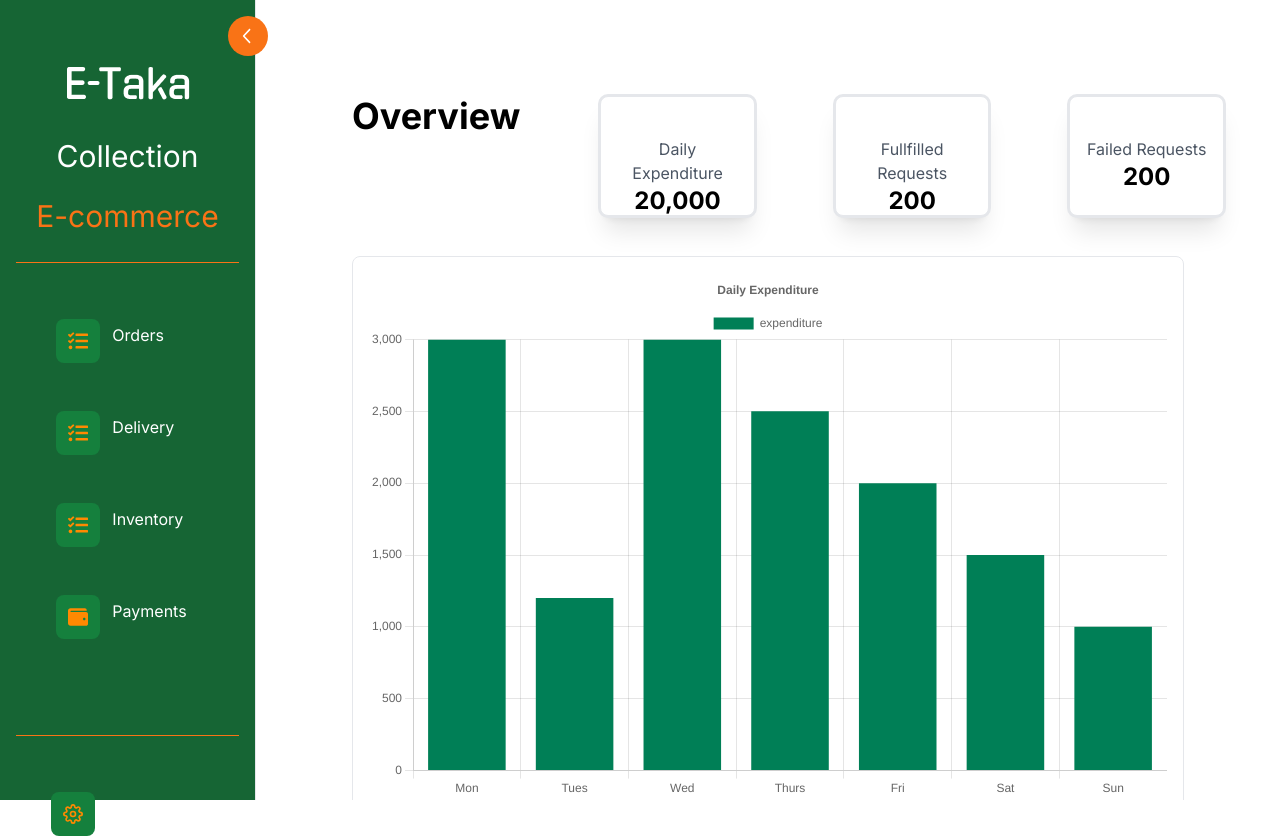
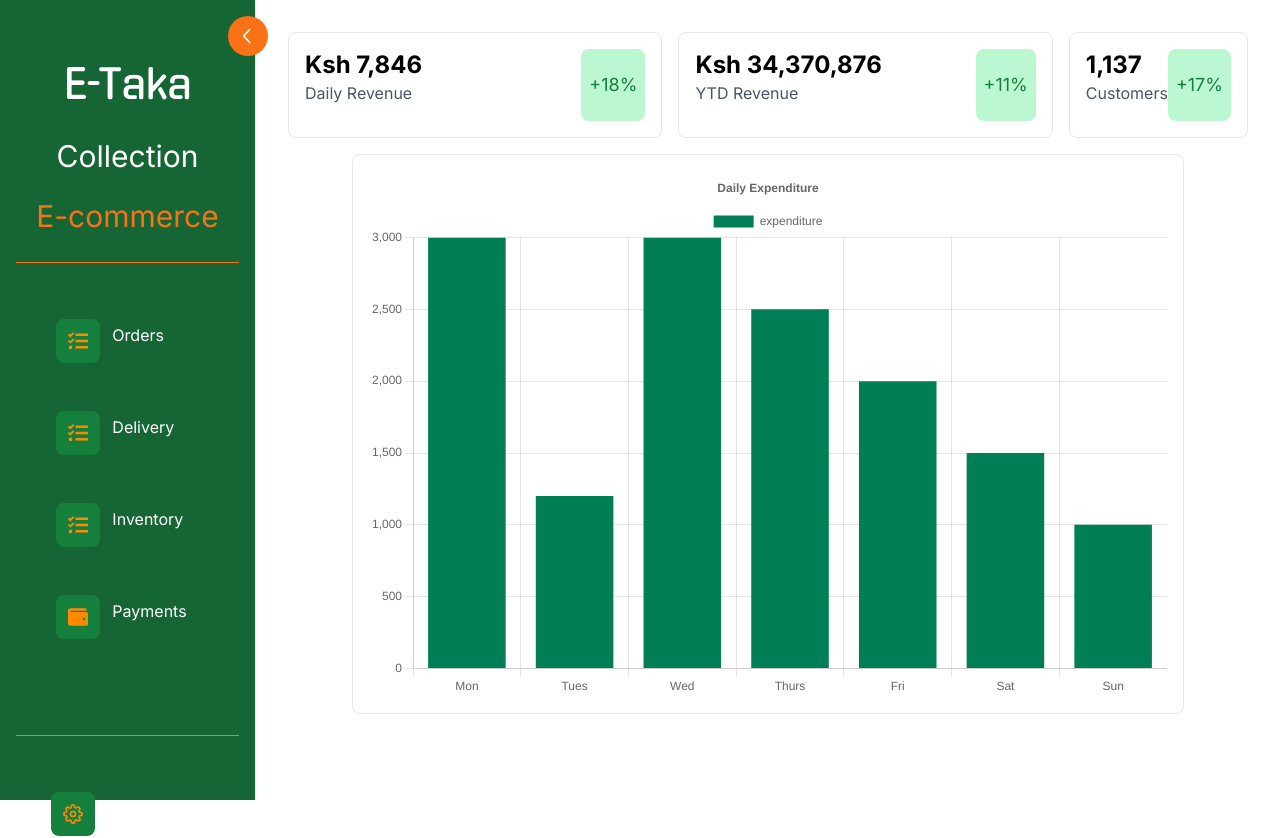
Before and after one commit to nyeliep/E-Taka-Frontend, a Next.js app: page /e-commerce in a window 1280 px wide. Shown: the top 838 px of the page. Built offline with nearby package versions, Linux system fonts and the light colour scheme.

Commit message:
added stylings

```diff
--- a/src/app/Atoms/RequestCard/index.tsx
+++ b/src/app/Atoms/RequestCard/index.tsx
@@ -16,27 +16,27 @@ interface Request {
 
 const RequestCard = ({ request }: { request: Request }) => {
   return (
-    <div className="bg-white shadow-md p-4 rounded-lg mb-4 relative">
+    <div className="bg-white shadow-md p-4 rounded-lg mb-4 relative mt-10">
       <div className="absolute top-1 right-0 p-2 text-lg ">
-      <p className={`text-sm ${request.status === 'confirmed' ? 'text-green-500' : 'text-orange-500'}`}>
+      {/* <p className={`text-sm ${request.status === 'confirmed' ? 'text-green-500' : 'text-orange-500'}`}>
       {request.status}
-       </p>
+       </p> */}
       </div>
      <div>
 
       </div>
-      <div className="flex flex-col">
-        <div className='flex gap-36'>
+      <div className="flex ">
+        <div className='flex '>
         {/* <img  src='/images/phone8.jpeg' alt={request.ewaste_type} className="w-40 mb-4" /> */}
-          <div className='flex-col p-2'>
+          <div className='flex gap-36'>
             <p className="text-gray-500 text-m">
               <h1 className='mb-2 text-gray-500 font-bold'>Requester</h1>
               {request.requester}</p>
             <p className="text-gray-500 text-m">
-              <h1 className='mb-2 text-gray-500 font-bold mt-5'>E-waste Type</h1>
+              <h1 className='mb-2 text-gray-500 font-bold '>E-waste Type</h1>
                {request.ewaste_type}</p>
-          </div>
-          <div className='flex-col p-2'>
+
+
             <p className="text-gray-500 ">
               <h1 className='mb-2 text-gray-500 font-bold'>Location</h1>
              <p className='mb-6'>{request.location}</p>
@@ -44,18 +44,17 @@ const RequestCard = ({ request }: { request: Request }) => {
             <p className='mb-2 text-gray-500 font-bold'>
               <h1>QTY:</h1>
               {request.quantity}</p>
+
+
+            <p className="text-gray-500 text-m">
+            <h1 className='mb-2 text-gray-500 font-bold '>Status</h1>
+            {request.status}</p>
+            <p className="text-gray-500 text-m">
+              <h1 className='mb-2 text-gray-500 font-bold '>Payment</h1>
+              {request.payment_status}
+              </p>
           </div>
-          <div className='flex-col p-2'>
-            <p className="text-gray-500 text-m">
-              <h1 className='mb-2 text-gray-500 font-bold'>Location</h1>
-               {request.location}</p>
-            <p className="text-gray-500 text-m">
-              <h1 className='mb-2 text-gray-500 font-bold mt-5'>Payment</h1>
-              {request.payment_status}</p>
-          </div>
-          <p className="text-gray-500 text-m">
-            <h1 className='mb-2 text-gray-500 font-bold mt-2'>Status</h1>
-            {request.status}</p>
+
         </div>
       </div>
     </div>
--- a/src/app/Components/TopNavCards/index.tsx
+++ b/src/app/Components/TopNavCards/index.tsx
@@ -1,36 +1,42 @@
 import React from 'react';
 
 const TopCards = () => {
+
   return (
+    <div>
 
-    <div className='flex gap-20 m-10 justify-between mt-20'>
-      <h1 className='text-4xl ml-10 font-bold '>Overview</h1>
-      <div className='lg:col-span-2 col-span-1 bg-white flex justify-between border p-4 rounded-lg ring-gray-200 ring-2 shadow-xl  ' style={{width:"30vh", height:"15vh"}}>
-        <div className='flex flex-col w-full pb-4 text-center mt-6'>
-        <p className='text-gray-600'>Daily Expenditure</p>
-          <p className='text-2xl font-bold'>20,000</p>
+    <div className='grid lg:grid-cols-5 gap-4 p-4'>
 
+        <div className='lg:col-span-2 col-span-1 bg-white flex justify-between w-full border p-4 rounded-lg'>
+            <div className='flex flex-col w-full pb-4'>
+                <p className='text-2xl font-bold'>Ksh 7,846</p>
+                <p className='text-gray-600'>Daily Revenue</p>
+            </div>
+            <p className='bg-green-200 flex justify-center items-center p-2 rounded-lg'>
+                <span className='text-green-700 text-lg'>+18%</span>
+            </p>
         </div>
-
-      </div>
-      <div className='lg:col-span-2 col-span-1 bg-white flex justify-between w-64 border p-4 rounded-lg ring-gray-200 ring-2 shadow-xl'  style={{width:"30vh", height:"15vh"}}>
-        <div className='flex flex-col w-full pb-4 text-center  mt-6'>
-        <p className='text-gray-600'>Fullfilled Requests</p>
-          <p className='text-2xl font-bold'>200</p>
-
+        <div className='lg:col-span-2 col-span-1 bg-white flex justify-between w-full border p-4 rounded-lg'>
+            <div className='flex flex-col w-full pb-4'>
+                <p className='text-2xl font-bold'>Ksh 34,370,876</p>
+                <p className='text-gray-600'>YTD Revenue</p>
+            </div>
+            <p className='bg-green-200 flex justify-center items-center p-2 rounded-lg'>
+                <span className='text-green-700 text-lg'>+11%</span>
+            </p>
         </div>
-
-      </div>
-      <div className='lg:col-span-1 bg-white flex justify-between w-64 border p-4 rounded-lg ring-gray-200 ring-2 shadow-xl'  style={{width:"30vh", height:"15vh"}}>
-        <div className='flex flex-col w-full pb-4 text-center  mt-6'>
-               <p className='text-gray-600'>Failed Requests</p>
-          <p className='text-2xl font-bold'>200</p>
-
+        <div className='bg-white flex justify-between w-full border p-4 rounded-lg'>
+            <div className='flex flex-col w-full pb-4'>
+                <p className='text-2xl font-bold'>1,137</p>
+                <p className='text-gray-600'>Customers</p>
+            </div>
+            <p className='bg-green-200 flex justify-center items-center p-2 rounded-lg'>
+                <span className='text-green-700 text-lg'>+17%</span>
+            </p>
         </div>
-
-      </div>
     </div>
-  );
+    </div>
+  )
 };
 
 export default TopCards;
--- a/src/app/delivery/page.tsx
+++ b/src/app/delivery/page.tsx
@@ -23,22 +23,7 @@ const DeliveryPage = () => {
   return (
     <EcommerceLayout>
       <div className='overflow-hidden'>
-        <div className='flex items-center justify-end'>
-          <MdAccountCircle className='text-black mr-7 text-5xl mt-2' />
-        </div>
 
-        <div className='relative mt-[1px] ml-10 mt-[-50px] rounded-6xl' style={{ width: '5400px' }}>
-          <input
-            type='text'
-            placeholder='Search...'
-            className='py-4 pl-[42px] pr-[1100px] border rounded-lg border-black font-light focus:outline-none'
-          />
-          <div className='absolute inset-y-0 left-0 pl-3 flex items-center pointer-events-none'>
-            <div className='flex items-center justify-center rounded-md shadow-md bg-white'>
-              <ImSearch className='text-darkGreen text-2xl' />
-            </div>
-          </div>
-        </div>
 
         <div className='text-center items-center flex justify-center mt-12'>
           <p className='text-3xl font-bold'>Delivery</p>
--- a/src/app/inventory/page.tsx
+++ b/src/app/inventory/page.tsx
@@ -12,22 +12,6 @@ const InventoryPage = () => {
   return (
     <EcommerceLayout>
       <div className="overflow-hidden">
-        <div className="flex items-center justify-end">
-          <MdAccountCircle className="text-black mr-400 text-5xl  mt-4" />{" "}
-        </div>
-        <div
-          className="relative mt- ml-20 mt-[-40px] rounded-6xl"
-          style={{ width: "3400px" }}
-        >
-          <input
-            type="text"
-            placeholder="Search..."
-            className="py-4 pl-[42px] pr-[1100px] border rounded-lg border-black font-light focus:outline-none"
-          />
-          <div className="absolute inset-y-0 left-0 pl-3 flex items-center pointer-events-none">
-            <ImSearch className="text-darkGreen text-2xl" />
-          </div>
-        </div>
 
         <div className="flex justify-center items-center h-15vh mt-6">
           <div className="flex items-center mt-12">
--- a/src/app/order/page.tsx
+++ b/src/app/order/page.tsx
@@ -22,23 +22,6 @@ const OrderPage = () => {
   return (
     <EcommerceLayout>
       <div className="flex flex-col items-center justify-center mt-12">
-        <div className="flex items-center justify-end ">
-          <MdAccountCircle className="text-black mr-[-900px] text-5xl mt-[-40px]" />
-        </div>
-
-        <div
-          className="relative mr-[650px] mt-[-30px] ml-[100px] rounded-6xl"
-          style={{ width: "900px" }}
-        >
-          <input
-            type="text"
-            placeholder="Search..."
-            className="py-4 pl-[42px] pr-[1100px] border rounded-lg border-black font-light focus:outline-none"
-          />
-          <div className="absolute inset-y-0 left-0 pl-3 flex items-center pointer-events-none">
-            <ImSearch className="text-darkGreen text-2xl" />
-          </div>
-        </div>
 
         <div className="w-[1300px] flex justify-between mt-12">
           <button className="bg-white shadow-xl w-56 h-28 p-4 border border-gray-300 rounded">
--- a/src/app/payment/page.tsx
+++ b/src/app/payment/page.tsx
@@ -32,22 +32,8 @@ const PaymentPage = () => {
   return (
     <EcommerceLayout>
       <div className="overflow-hidden">
-        <div className="flex items-center justify-end">
-          <MdAccountCircle className="text-black mr-700 text-5xl mt-2" />
-        </div>
-        <div
-          className="relative mt- ml-20 mt-[-40px] rounded-6xl"
-          style={{ width: "5400px" }}
-        >
-          <input
-            type="text"
-            placeholder="Search..."
-            className="py-4 pl-[42px] pr-[1100px] border rounded-lg border-black font-light focus:outline-none"
-          />
-          <div className="absolute inset-y-0 left-0 pl-3 flex items-center pointer-events-none">
-            <ImSearch className="text-darkGreen text-2xl" />
-          </div>
-        </div>
+
+
         <div className="text-center items-center flex justify-center mt-12">
           <h1 className="text-3xl font-bold">Payment</h1>
         </div>
--- a/tsconfig.json
+++ b/tsconfig.json
@@ -22,6 +22,6 @@
       "@/*": ["./src/*"]
     }
   },
-  "include": ["next-env.d.ts", "**/*.ts", "**/*.tsx", ".next/types/**/*.ts", "src/app/Components/EditRequest/index.js", "src/app/Components/Form/index.js"],
+  "include": ["next-env.d.ts", "**/*.ts", "**/*.tsx", ".next/types/**/*.ts", "src/app/Components/EditRequest/index.js", "src/app/Components/Form/index.js", "src/app/contexts/index.js"],
   "exclude": ["node_modules"]
 }
```
